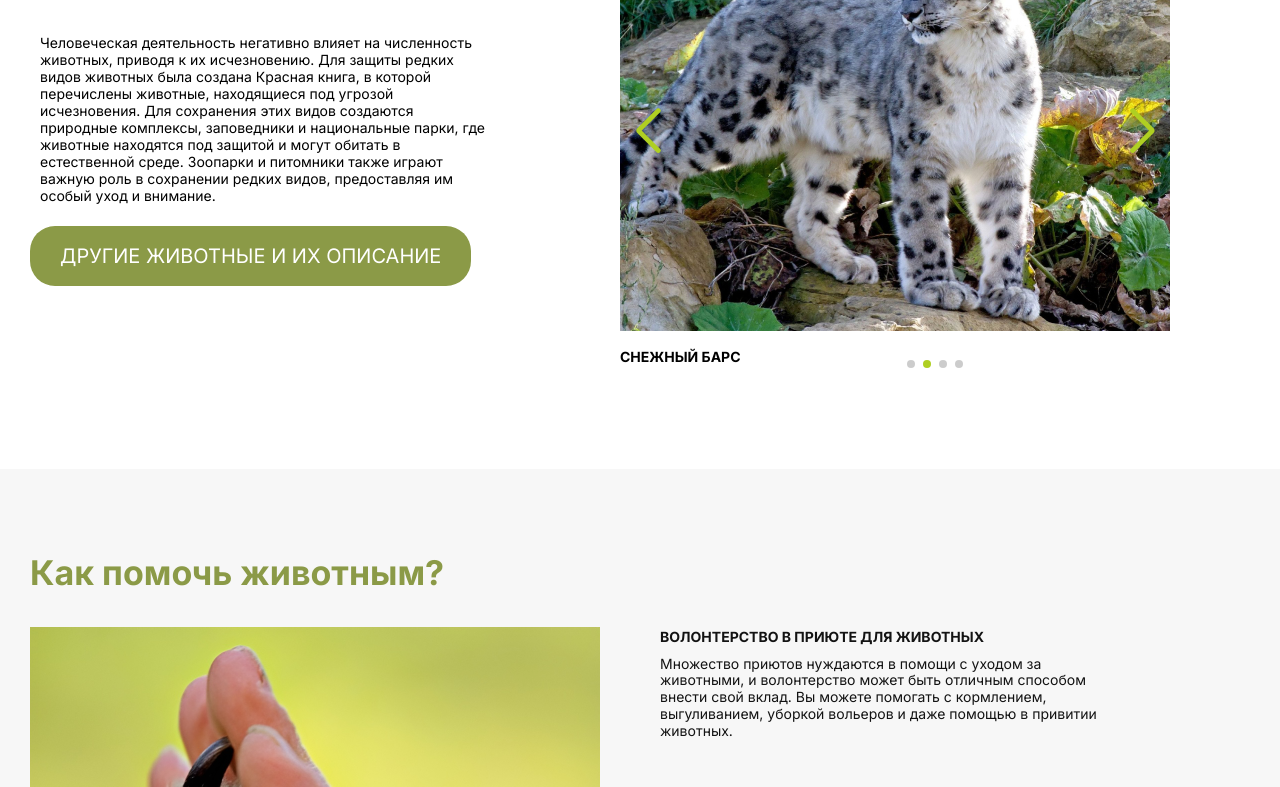
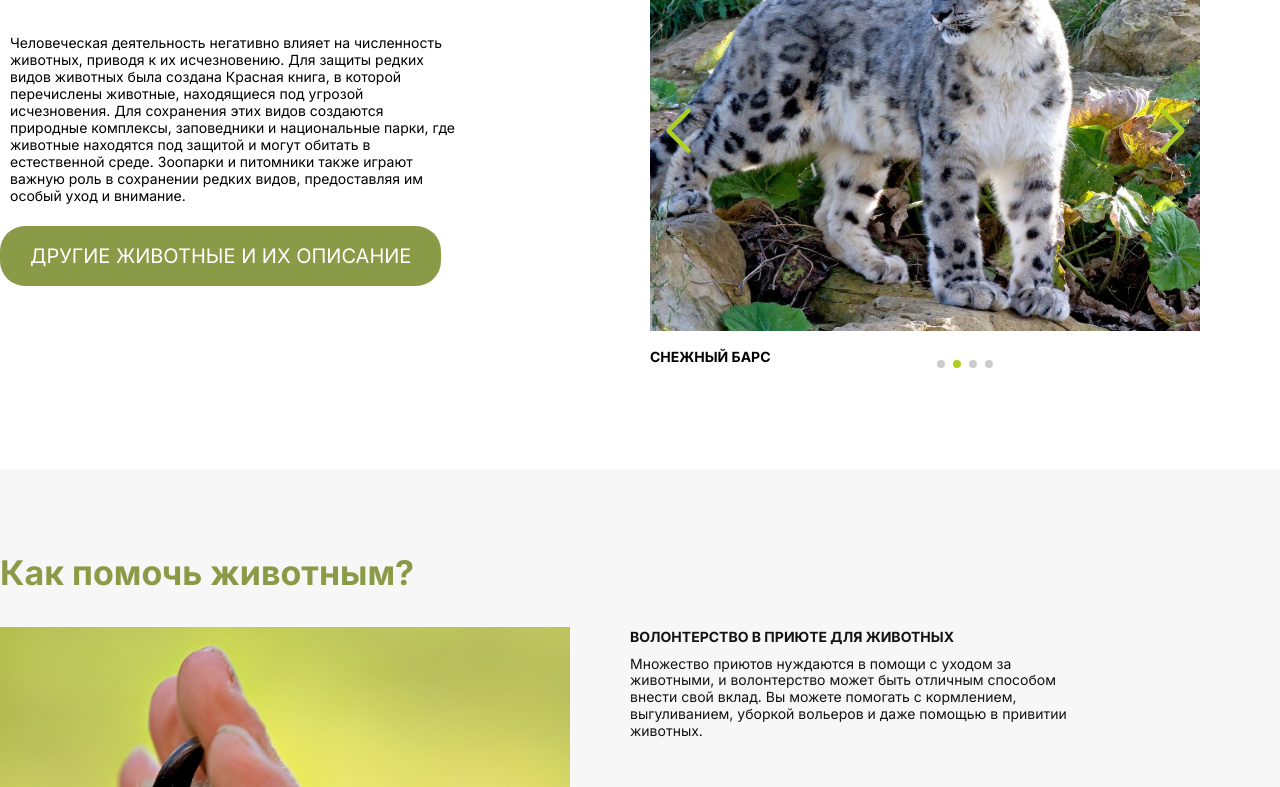
Before and after one commit to Gaveriy/help_nature-home, a plain HTML site: page index.html in a window 1280 px wide. Shown: the part 390-1177 px from the top of the page. Drawn offline with nearby package versions, Linux system fonts and the light colour scheme.

Commit message:
Update style.css

```diff
--- a/css/style.css
+++ b/css/style.css
@@ -47,7 +47,7 @@ body {
 
 
 .container {
-    max-width: 1220px;
+    min-width: 1220px;
     margin: 0 auto;
 }
 
```
